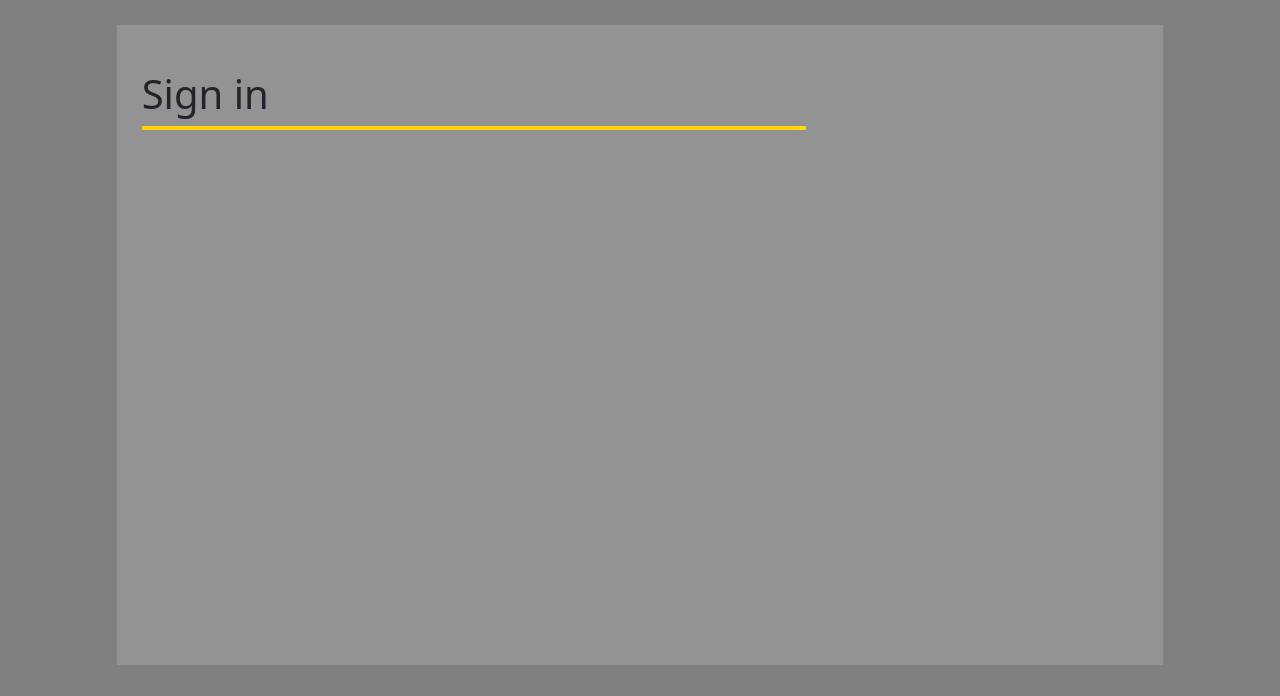
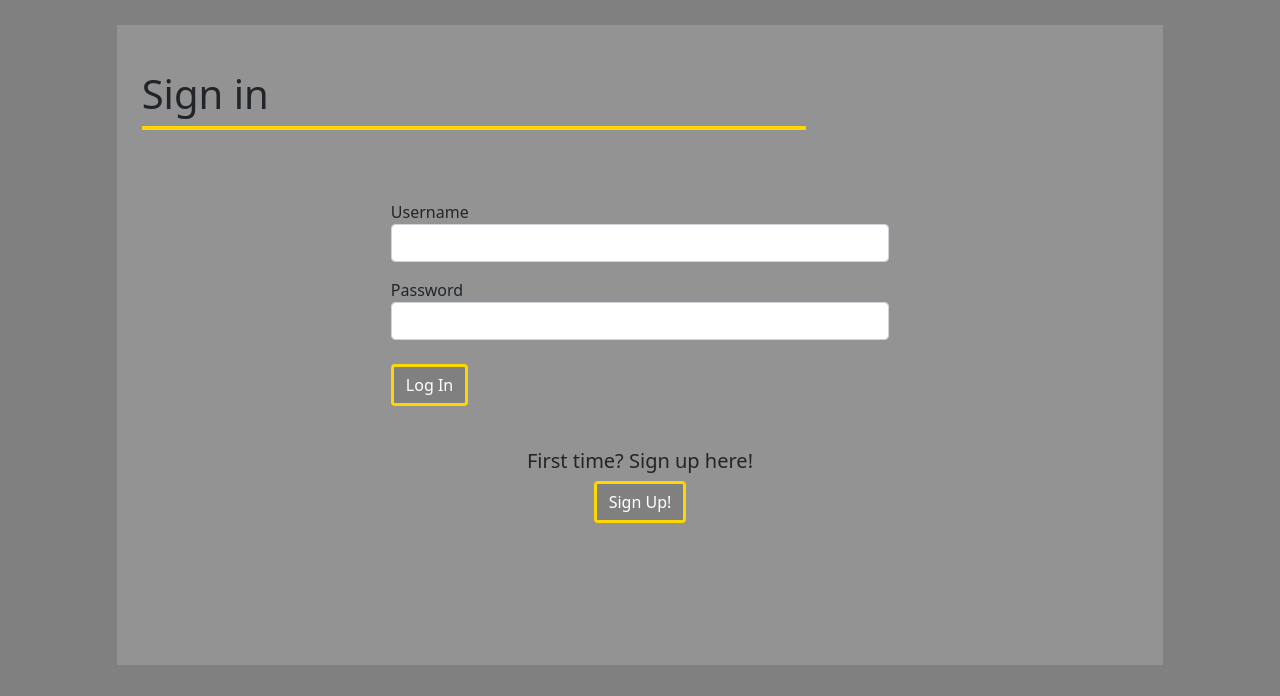
Before and after one commit to Code-Institute-Submissions/Hot-Take, a Flask app: page /sign_in in a window 1280 px wide. Shown: the part 104-800 px from the top of the page. Run offline with Flask 2, Linux system fonts and the light colour scheme; some libraries are stand-ins or nearby versions.

Commit message:
Add Login functionality

```diff
--- a/app.py
+++ b/app.py
@@ -51,7 +51,7 @@ def register():
         register = {
             "fist_name": request.form.get("inputFirstName1"),
             "last_name": request.form.get("inputLastName2"),
-            "email": request.form.get("inputEmail3"),
+            "email": request.form.get("inputEmail3").lower(),
             "username": request.form.get("inputusername4").lower(),
             "password": generate_password_hash(
                 request.form.get("inputPassword5"))
@@ -74,8 +74,30 @@ def contact():
     return render_template("contact.html", page_title="Contact Us")
 
 
-@app.route("/sign_in")
+@app.route("/sign_in", methods=["GET", "POST"])
 def sign_in():
+    if request.method == "POST":
+        # see if the user exists by checking the email exists in database
+        existing_user = mongo.db.users.find_one(
+            {"username": request.form.get("inputusername4").lower()})
+
+        if existing_user:
+            # Check the hashed password matchesthe inputted pass.
+            if check_password_hash(existing_user["password"], request.form.get(
+                    "inputPassword5")):
+                session["user"] = request.form.get("inputusername4").lower()
+                flash("Welcome back {}! What you been listning to?".format(request.form.get(
+                        "inputusername4")))
+            else:
+                # Passwords don't match!
+                flash("Incorect Username/Password")
+                return redirect(url_for('sign_in'))
+
+        else:
+            # username isnt registered on database
+            flash("Incorect Username/Password")
+            return redirect(url_for('sign_in'))
+
     return render_template("sign-in.html", page_title="Sign in")
 
 
--- a/static/css/style.css
+++ b/static/css/style.css
@@ -49,6 +49,7 @@ text-shadow: 2px 2px 2px rgba(0, 0, 0, 0.5);
 
 .content{
     padding-top: 10px;
+    min-height: 60vh;
 }
 
 .btn-primary{
@@ -71,6 +72,10 @@ text-shadow: 2px 2px 2px rgba(0, 0, 0, 0.5);
     margin-top: 1rem;
 }
 
+.sign-up-register-options{
+    text-align: center;
+}
+
 #form-submit{
     margin-top: 1.5rem;
 }
--- a/templates/sign-in.html
+++ b/templates/sign-in.html
@@ -1,3 +1,18 @@
 {% extends "base.html" %}
 {% block content %}
+<div class="col-sm-6 offset-sm-3 align-self-center">
+    <form method="post" action="{{ url_for('sign_in') }}">
+        <label for="inputusername4" class="form-label">Username</label>
+        <input type="text" id="inputusername4" name="inputusername4"  class="form-control" aria-label="User Name" minlength="6"  maxlength="18" required>
+        <label for="inputPassword5" class="form-label">Password</label>
+        <input type="password" id="inputPassword5" name="inputPassword5"  class="form-control" aria-describedby="passwordHelpBlock" minlength="6"  maxlength="18" autocomplete="new-password" pattern="^[a-zA-Z0-9#?!@$%^&*-]]{6,18}$" required>
+        <button type="submit" id="form-submit" class="btn btn-primary">Log In</button>
+    </form>
+</div>
+<div class="row">
+    <div class="col-12 sign-up-register-options">
+        <h5>First time? Sign up here!</h5>
+        <a class="btn btn-primary" href="{{ url_for('register') }}" role="button">Sign Up!</a>
+    </div>
+</div>
 {% endblock %}
```
Also changed, not shown: templates/register.html (+8 -2 lines).
